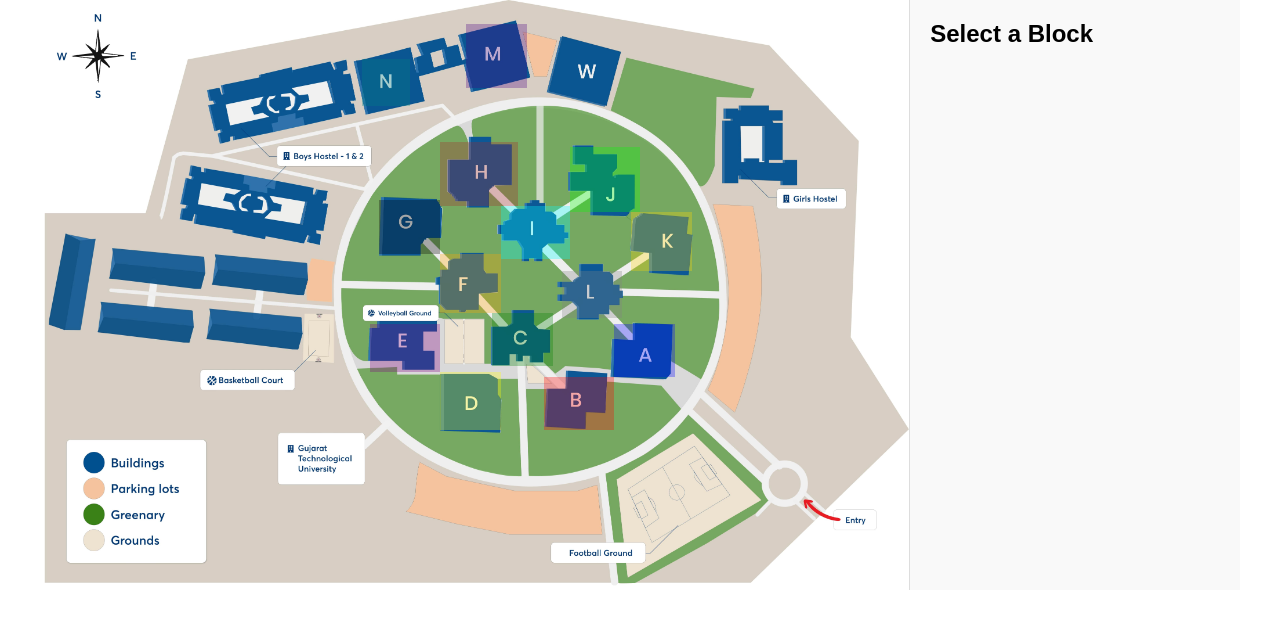
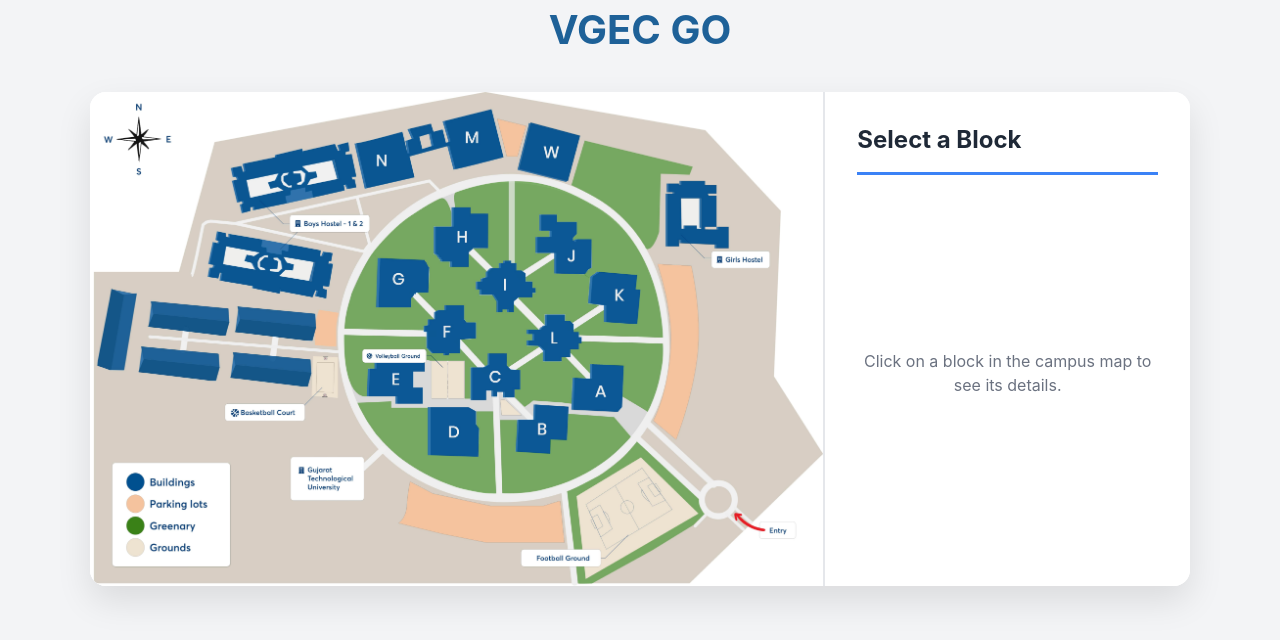
Before and after one commit to SheikhSahil26/VGEC_GO, a PHP site: page /home.php in a window 1280 px wide. Shown: the top 640 px of the page. Run offline with PHP 8.4, Linux system fonts and the light colour scheme.

Commit message:
Layout and Styling (block-room)

```diff
--- a/home.php
+++ b/home.php
@@ -1,121 +1,187 @@
 <!DOCTYPE html>
-<html>
+<html lang="en">
 <head>
-    <title>Clickable Image Blocks</title>
+    <meta charset="UTF-8">
+    <title>Campus Map Explorer</title>
+    <link href="https://cdnjs.cloudflare.com/ajax/libs/tailwindcss/2.2.19/tailwind.min.css" rel="stylesheet">
     <style>
         body {
-            font-family: Arial, sans-serif;
-            margin: 0;
-            padding: 0;
-            display: flex;
-            justify-content: center;
+            background-color: #f4f6f9;
+            font-family: 'Inter', -apple-system, BlinkMacSystemFont, "Segoe UI", Roboto, "Helvetica Neue", Arial, sans-serif;
         }
-        .container {
-            display: flex;
+        .campus-container {
+            max-width: 1100px;
+            margin: 2rem auto;
+            box-shadow: 0 15px 35px rgba(0, 0, 0, 0.1);
+            border-radius: 16px;
+            overflow: hidden;
+        }
+        .map-section {
+            background-color: white;
+            position: relative;
+            max-height: 600px;
+            overflow: hidden;
+        }
+        .map-image {
             width: 100%;
-            max-width: 1200px;
-        }
-        .image-container {
-            position: relative;
-            flex: 3;
-        }
-        .info-container {
-            flex: 1;
-            padding: 20px;
-            background-color: #f9f9f9;
-            border-left: 1px solid #ddd;
-        }
-        .info-container h2 {
-            margin-top: 0;
+            height: 100%;
+            object-fit: cover;
         }
         .block {
             position: absolute;
-            opacity: 0.3;
+            opacity: 0.5;
             cursor: pointer;
+            transition: all 0.3s ease;
+            border-radius: 8px;
+        }
+        .block:hover {
+            opacity: 0.8;
+            transform: scale(1.1);
+            z-index: 10;
+            box-shadow: 0 8px 20px rgba(0,0,0,0.15);
+        }
+        .details-section {
+            background-color: #ffffff;
+            border-left: 2px solid #e5e7eb;
+            padding: 2rem;
+            display: flex;
+            flex-direction: column;
+        }
+        .details-header {
+            border-bottom: 3px solid #3b82f6;
+            padding-bottom: 1rem;
+            margin-bottom: 1rem;
+        }
+        .details-content {
+            flex-grow: 1;
+            display: flex;
+            flex-direction: column;
+            align-items: center;
+            justify-content: center;
+            text-align: center;
+            color: #4a5568;
+            overflow-y: auto; /* Allow vertical scrolling without x-axis scrollbar */
+            max-height: 400px; /* Limit height to prevent overflow */
+        }
+        .block-info-list {
+            width: 100%;
+            max-height: 300px;
+            overflow-y: auto;
+            overflow-x: hidden; /* Prevent horizontal scrolling */
+        }
+        .block-info-item {
+            background-color: #f7fafc;
+            border-radius: 10px;
+            padding: 1rem;
+            margin-bottom: 0.75rem;
+            display: flex;
+            justify-content: space-between;
+            align-items: center;
+            transition: all 0.3s ease;
+            width: calc(100% - 2px); /* Prevent scrollbar appearance */
+        }
+        .block-info-item:hover {
+            background-color: #f0f9ff;
+            transform: translateX(2px);
+            box-shadow: 0 4px 6px rgba(0,0,0,0.1);
+        }
+        .logo-container {
+            text-align: center;
+            margin-bottom: 1rem;
+        }
+        .logo-text {
+            font-size: 2.5rem;
+            font-weight: bold;
+            color: #1E6198;
         }
     </style>
 </head>
-<body>
-    <div class="container">
-        <!-- Image and clickable blocks -->
-        <div class="image-container">
-            <img src="./sitemap.jpg" alt="Campus Map" style="width:100%;">
+<body class="bg-gray-100">
+    <div class="logo-container">
+        <span class="logo-text">VGEC GO</span>
+    </div>
+    <div class="campus-container grid grid-cols-3 bg-white">
+        <!-- Map Section (Kept same as previous version) -->
+        <div class="map-section col-span-2 relative">
+            <img src="./sitemap.jpg" alt="Campus Map" class="map-image">
 
-            <!-- Add blocks for each section -->
-            <div class="block" onclick="showInfo('A')" style="left: 66%; top: 55%; width: 7%; height: 9%; background-color: blue;"></div>
-            <div class="block" onclick="showInfo('B')" style="left: 58%; top: 64%; width: 8%; height: 9%; background-color: red;"></div>
-            <div class="block" onclick="showInfo('C')" style="left: 52%; top: 53%; width: 7%; height: 9%; background-color: green;"></div>
-            <div class="block" onclick="showInfo('D')" style="left: 46%; top: 63%; width: 7%; height: 10%; background-color: yellow;"></div>
-            <div class="block" onclick="showInfo('E')" style="left: 38%; top: 55%; width: 8%; height: 8%; background-color: purple;"></div>
-            <div class="block" onclick="showInfo('F')" style="left: 46%; top: 43%; width: 7%; height: 10%; background-color: orange;"></div>
-            <div class="block" onclick="showInfo('G')" style="left: 39%; top: 34%; width: 7%; height: 9%; background-color: black;"></div>
-            <div class="block" onclick="showInfo('H')" style="left: 46%; top: 24%; width: 9%; height: 11%; background-color: brown;"></div>
-            <div class="block" onclick="showInfo('I')" style="left: 53%; top: 35%; width: 8%; height: 9%; background-color: cyan;"></div>
-            <div class="block" onclick="showInfo('J')" style="left: 61%; top: 25%; width: 8%; height: 11%; background-color: lime;"></div>
-            <div class="block" onclick="showInfo('K')" style="left: 68%; top: 36%; width: 7%; height: 10%; background-color: gold;"></div>
-            <div class="block" onclick="showInfo('L')" style="left: 60%; top: 46%; width: 7%; height: 8%; background-color: grey;"></div>
-            <div class="block" onclick="showInfo('M')" style="left: 49%; top: 4%; width: 7%; height: 11%; background-color: indigo;"></div>
-            <div class="block" onclick="showInfo('N')" style="left: 37%; top: 10%; width: 48px; height: 8%; background-color: teal;"></div>
+            <!-- Blocks with dynamic positioning and colors -->
+            <div class="block" onclick="showInfo('A')" style="left: 66%; top: 55%; width: 7%; height: 9%; "></div>
+            <div class="block" onclick="showInfo('B')" style="left: 58%; top: 64%; width: 8%; height: 9%; "></div>
+            <div class="block" onclick="showInfo('C')" style="left: 52%; top: 53%; width: 7%; height: 9%; "></div>
+            <div class="block" onclick="showInfo('D')" style="left: 46%; top: 63%; width: 7%; height: 10%; "></div>
+            <div class="block" onclick="showInfo('E')" style="left: 38%; top: 55%; width: 8%; height: 8%; "></div>
+            <div class="block" onclick="showInfo('F')" style="left: 46%; top: 43%; width: 7%; height: 10%;"></div>
+            <div class="block" onclick="showInfo('G')" style="left: 39%; top: 34%; width: 7%; height: 9%; "></div>
+            <div class="block" onclick="showInfo('H')" style="left: 46%; top: 24%; width: 9%; height: 11%;"></div>
+            <div class="block" onclick="showInfo('I')" style="left: 53%; top: 35%; width: 8%; height: 9%; "></div>
+            <div class="block" onclick="showInfo('J')" style="left: 61%; top: 25%; width: 8%; height: 11%; "></div>
+            <div class="block" onclick="showInfo('K')" style="left: 68%; top: 36%; width: 7%; height: 10%; "></div>
+            <div class="block" onclick="showInfo('L')" style="left: 60%; top: 46%; width: 7%; height: 8%; "></div>
+            <div class="block" onclick="showInfo('M')" style="left: 49%; top: 4%; width: 7%; height: 11%; "></div>
+            <div class="block" onclick="showInfo('N')" style="left: 37%; top: 10%; width: 48px; height: 8%; "></div>
         </div>
 
-        <!-- Info section -->
-        <div class="info-container">
-            <h2 id="infoTitle">Select a Block</h2>
-            <p id="infoContent"></p>
+        <!-- Details Section -->
+        <div class="details-section col-span-1">
+            <div class="details-header">
+                <h2 id="infoTitle" class="text-2xl font-bold text-gray-800">Select a Block</h2>
+            </div>
+            <div class="details-content">
+                <div id="blockInfoList" class="block-info-list">
+                    <p class="text-gray-500">Click on a block in the campus map to see its details.</p>
+                </div>
+            </div>
         </div>
     </div>
 
     <script>
-        let at_time_slot=5;
+        let at_time_slot = 5;
         let day = 'MON';
-        // Block information
-        const blockContents = {
-            A: "Information about Block A",
-            B: "Details of Block B",
-            C: "Features of Block C",
-            D: "Facilities in Block D",
-            E: "Block E description",
-            F: "Block F highlights",
-            G: "Specifics of Block G",
-            H: "Block H overview",
-            I: "Block I details",
-            J: "Block J summary",
-            K: "Block K insights",
-            L: "Block L focus",
-            M: "Block M features",
-            N: "Block N explanation"
-        };
 
-        // Show information in the right section
         function showInfo(blockId) {
             const infoTitle = document.getElementById('infoTitle');
-    const infoContent = document.getElementById('infoContent');
+            const blockInfoList = document.getElementById('blockInfoList');
+
+            // Clear previous content
+            blockInfoList.innerHTML = '';
 
             // Send AJAX request to fetch data
             fetch(`getBlockData.php?blockId=${blockId}&at_time_slot=${at_time_slot}&day=${day}`)
                 .then(response => response.json())
                 .then(data => {
                     if (data.error) {
-                // Display error message
                         infoTitle.textContent = `Error`;
-                infoContent.textContent = data.error;
+                        blockInfoList.innerHTML = `<p class="text-red-500">${data.error}</p>`;
                     } else {
-                // Display fetched data
-                console.log(data);
-                infoTitle.textContent = `Block ${data[0].block} Details`;
-                for(let i=0;i<data.length;i++){
-                    infoContent.textContent += data[i].name; // Adjust based on your DB structure
-                }
+                        // Update title
+                        infoTitle.textContent = `Block ${blockId} Details`;
+
+                        // Create info items for each room
+                        data.forEach(item => {
+                            const infoItem = document.createElement('div');
+                            infoItem.classList.add('block-info-item');
+                            infoItem.innerHTML = `
+                                <div>
+                                    <h3 class="text-lg font-semibold text-gray-800">${item.name}</h3>
+                                    <p class="text-sm text-gray-600">Block ${item.block} - Room ${item.room_no}</p>
+                                </div>
+                                <div class="text-blue-600 font-medium">
+                                    <svg xmlns="http://www.w3.org/2000/svg" class="h-6 w-6" fill="none" viewBox="0 0 24 24" stroke="currentColor">
+                                        <path stroke-linecap="round" stroke-linejoin="round" stroke-width="2" d="M9 12l2 2 4-4M7.835 4.697a3.42 3.42 0 001.946-.806 3.42 3.42 0 014.438 0 3.42 3.42 0 001.946.806 3.42 3.42 0 013.138 3.138 3.42 3.42 0 00.806 1.946 3.42 3.42 0 010 4.438 3.42 3.42 0 00-.806 1.946 3.42 3.42 0 01-3.138 3.138 3.42 3.42 0 00-1.946.806 3.42 3.42 0 01-4.438 0 3.42 3.42 0 00-1.946-.806 3.42 3.42 0 01-3.138-3.138 3.42 3.42 0 00-.806-1.946 3.42 3.42 0 010-4.438 3.42 3.42 0 00.806-1.946 3.42 3.42 0 013.138-3.138z" />
+                                    </svg>
+                                </div>
+                            `;
+                            blockInfoList.appendChild(infoItem);
+                        });
                     }
                 })
                 .catch(error => {
-            // Handle errors
                     infoTitle.textContent = `Error`;
-            infoContent.textContent = 'An error occurred while retrieving the data.';
+                    blockInfoList.innerHTML = `<p class="text-red-500">An error occurred while retrieving the data.</p>`;
                     console.error('Error:', error);
                 });
         }
-
     </script>
 </body>
 </html>
```
Lines whose indentation alone changed are shown as unchanged.
